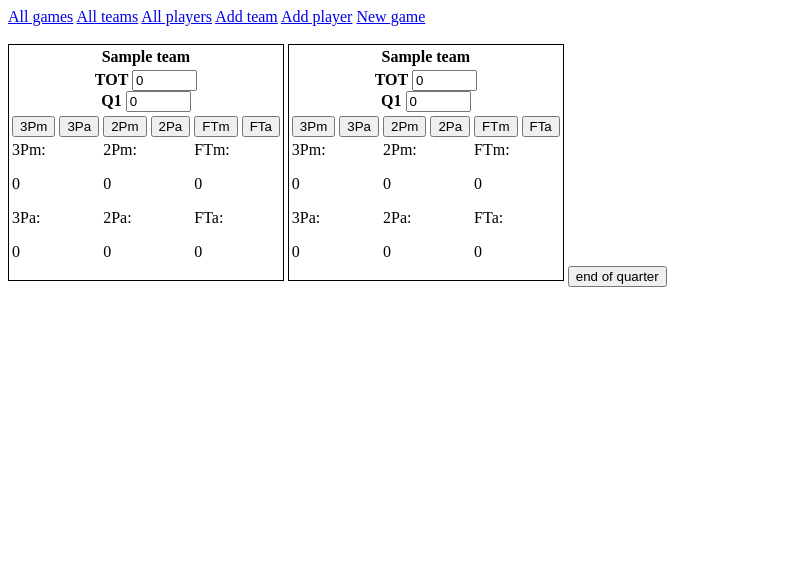
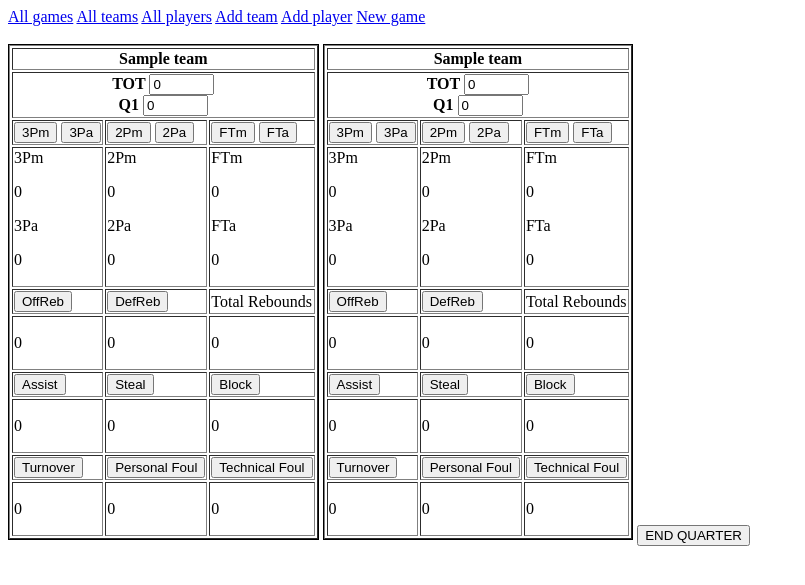
Before and after one commit to TomaszBinkiewicz/basketball_game, a Django app: page /game/1/1 in a window 1280 px wide. Shown: the top 585 px of the page, without its empty margins (0-805 px from the left). Run offline with Django 3.2, Linux system fonts and the light colour scheme; tables that the repository leaves empty hold one stand-in row (Sample ...).

Commit message:
game_team_stats

```diff
--- a/basketball_game/basketball_game_app/static/js/game.js
+++ b/basketball_game/basketball_game_app/static/js/game.js
@@ -19,13 +19,15 @@ $(document).ready(()=>{
         if (isNaN(home_score_total)){
             home_score_total = 0;
         }
+        if (this.parentElement.parentElement.className === 'team_stats_points') {
             let add = parseInt($(this).val());
             home_score += add;
             home_score_total += add;
             team_home_score.val(home_score);
             team_home_score_total.val(home_score_total);
+        }
         let class_name = this.className;
-        let corresponding_field = $(this).parent().parent().next().find(`.${class_name}`);
+        let corresponding_field = $(this).parent().parent().siblings().find(`.${class_name}`);
         if (corresponding_field.length === 2) {
             let current0 = parseInt(corresponding_field.eq(0).text()) + 1;
             let current1 = parseInt(corresponding_field.eq(1).text()) + 1;
@@ -45,11 +47,13 @@ $(document).ready(()=>{
         if (isNaN(away_score_total)){
             away_score_total = 0;
         }
+        if (this.parentElement.parentElement.className === 'team_stats_points') {
             let add = parseInt($(this).val());
             away_score += add;
             away_score_total += add;
             team_away_score.val(away_score);
             team_away_score_total.val(away_score_total);
+        }
         let class_name = this.className;
         let corresponding_field = $(this).parent().parent().next().find(`.${class_name}`);
         if (corresponding_field.length === 2) {
--- a/basketball_game/basketball_game_app/views.py
+++ b/basketball_game/basketball_game_app/views.py
@@ -129,7 +129,7 @@ class GameView(View):
         team_home_score_total = int(team_home_score_total)
         request.session['team_home_score_total'] = team_home_score_total
         request.session['team_away_score_total'] = team_away_score_total
-
+        # saving quarter
         new_quarter = Part()
         new_quarter.game = game
         new_quarter.name = quarter
--- a/basketball_game/templates/basketball_game_app/game.html
+++ b/basketball_game/templates/basketball_game_app/game.html
@@ -3,23 +3,23 @@
     <div id="game-data">
         <form method="post">
             <div id="div_team1" style="display: inline-block; border-width: 1px; border-style: solid">
-                <table>
+                <table border="1">
                     <tr>
                         <th colspan="3">{{ game_data.team_home }}</th>
-
                     </tr>
                     <tr>
                         <th colspan="3">
                             <label>TOT
-                                <input size="5" type="text" id="team_home_score_total" name="team_home_score_total" readonly value="{{team_home_score_total}}">
+                                <input size="5" type="text" id="team_home_score_total" name="team_home_score_total"
+                                       readonly value="{{ team_home_score_total }}">
                             </label>
-                        <br>
+                            <br>
                             <label>{% if quarter < 5 %}Q{{ quarter }}{% else %}OT{% endif %}
                                 <input size="5" type="text" id="team_home_score" name="team_home_score" readonly>
                             </label>
                         </th>
                     </tr>
-                    <tr>
+                    <tr class="team_stats_points">
                         <td>
                             <button name="team_home_3" class="3Pm" value="3">3Pm</button>
                             <button name="team_home_3" class="3Pa" value="0">3Pa</button>
@@ -33,63 +33,27 @@
                             <button name="team_home_1" class="FTa" value="0">FTa</button>
                         </td>
                     </tr>
-                    <tr class="team_stats">
-                        <td>
-                            <label>3Pm:
-                                <p class="3Pm">
-                                    0
-                                </p>
-                            </label>
-                            <label>3Pa:
-                                <p class="3Pa 3Pm">
-                                    0
-                                </p>
-                            </label>
-                        </td>
-                        <td>
-                            <label>2Pm:
-                                <p class="2Pm">
-                                    0
-                                </p>
-                            </label>
-                            <label>2Pa:
-                                <p class="2Pa 2Pm">
-                                    0
-                                </p>
-                            </label>
-                        </td>
-                        <td>
-                            <label>FTm:
-                                <p class="FTm">
-                                    0
-                                </p>
-                            </label>
-                            <label>FTa:
-                                <p class="FTa FTm">
-                                    0
-                                </p>
-                            </label>
-                        </td>
-                    </tr>
+                    {% include 'basketball_game_app/team_stats.html' %}
                 </table>
             </div>
             <div id="div_team2" style="display: inline-block; border-width: 1px; border-style: solid">
-                <table>
+                <table border="1">
                     <tr>
                         <th colspan="3">{{ game_data.team_away }}</th>
                     </tr>
                     <tr>
                         <th colspan="3">
                             <label>TOT
-                                <input size="5" type="text" id="team_away_score_total" name="team_away_score_total" value="{{ team_away_score_total }}" readonly>
+                                <input size="5" type="text" id="team_away_score_total" name="team_away_score_total"
+                                       value="{{ team_away_score_total }}" readonly>
                             </label>
-                        <br>
+                            <br>
                             <label>{% if quarter < 5 %}Q{{ quarter }}{% else %}OT{% endif %}
                                 <input size="5" type="text" id="team_away_score" name="team_away_score" readonly>
                             </label>
                         </th>
                     </tr>
-                    <tr>
+                    <tr class="team_stats_points">
                         <td>
                             <button name="team_away_3" class="3Pm" value="3">3Pm</button>
                             <button name="team_away_3" class="3Pa" value="0">3Pa</button>
@@ -103,47 +67,10 @@
                             <button name="team_away_1" class="FTa" value="0">FTa</button>
                         </td>
                     </tr>
-                    <tr class="team_stats">
-                        <td>
-                            <label>3Pm:
-                                <p class="3Pm">
-                                    0
-                                </p>
-                            </label>
-                            <label>3Pa:
-                                <p class="3Pa 3Pm">
-                                    0
-                                </p>
-                            </label>
-                        </td>
-                        <td>
-                            <label>2Pm:
-                                <p class="2Pm">
-                                    0
-                                </p>
-                            </label>
-                            <label>2Pa:
-                                <p class="2Pa 2Pm">
-                                    0
-                                </p>
-                            </label>
-                        </td>
-                        <td>
-                            <label>FTm:
-                                <p class="FTm">
-                                    0
-                                </p>
-                            </label>
-                            <label>FTa:
-                                <p class="FTa FTm">
-                                    0
-                                </p>
-                            </label>
-                        </td>
-                    </tr>
+                    {% include 'basketball_game_app/team_stats.html' %}
                 </table>
             </div>
-            <button type="submit">end of quarter</button>
+            <button type="submit">END QUARTER</button>
             {% csrf_token %}
         </form>
     </div>
--- /dev/null
+++ b/basketball_game/templates/basketball_game_app/team_stats.html
@@ -0,0 +1,146 @@
+<tr class="team_stats_points">
+    <td>
+        <label>3Pm
+            <p class="3Pm">
+                0
+            </p>
+        </label>
+        <label>3Pa
+            <p class="3Pa 3Pm">
+                0
+            </p>
+        </label>
+    </td>
+    <td>
+        <label>2Pm
+            <p class="2Pm">
+                0
+            </p>
+        </label>
+        <label>2Pa
+            <p class="2Pa 2Pm">
+                0
+            </p>
+        </label>
+    </td>
+    <td>
+        <label>FTm
+            <p class="FTm">
+                0
+            </p>
+        </label>
+        <label>FTa
+            <p class="FTa FTm">
+                0
+            </p>
+        </label>
+    </td>
+</tr>
+<tr class="team_stats_reb">
+    <td>
+        <button class="OffReb">OffReb</button>
+    </td>
+    <td>
+         <button class="DefReb">DefReb</button>
+    </td>
+    <td>
+        <label>Total Rebounds</label>
+    </td>
+</tr>
+<tr class="team_stats_reb">
+    <td>
+        <label>
+
+            <p class="OffReb">
+                0
+            </p>
+        </label>
+    </td>
+    <td>
+        <label>
+
+            <p class="DefReb">
+                0
+            </p>
+        </label>
+    </td>
+    <td>
+        <label>
+            <p class="DefReb OffReb">
+                0
+            </p>
+        </label>
+    </td>
+</tr>
+<tr class="team_stats_pos">
+    <td>
+        <button class="Ast">Assist</button>
+    </td>
+    <td>
+         <button class="Stl">Steal</button>
+    </td>
+    <td>
+         <button class="Blk">Block</button>
+    </td>
+</tr>
+<tr class="team_stats_pos">
+    <td>
+        <label>
+
+            <p class="Ast">
+                0
+            </p>
+        </label>
+    </td>
+    <td>
+        <label>
+
+            <p class="Stl">
+                0
+            </p>
+        </label>
+    </td>
+    <td>
+        <label>
+            <p class="Blk">
+                0
+            </p>
+        </label>
+    </td>
+</tr>
+<tr class="team_stats_neg">
+    <td>
+        <button class="Tov">Turnover</button>
+    </td>
+    <td>
+         <button class="PF">Personal Foul</button>
+    </td>
+    <td>
+         <button class="TF">Technical Foul</button>
+    </td>
+</tr>
+<tr class="team_stats_neg">
+    <td>
+        <label>
+
+            <p class="Tov">
+                0
+            </p>
+        </label>
+    </td>
+    <td>
+        <label>
+
+            <p class="PF">
+                0
+            </p>
+        </label>
+    </td>
+    <td>
+        <label>
+            <p class="TF">
+                0
+            </p>
+        </label>
+    </td>
+</tr>
```
Lines whose indentation alone changed are shown as unchanged.
